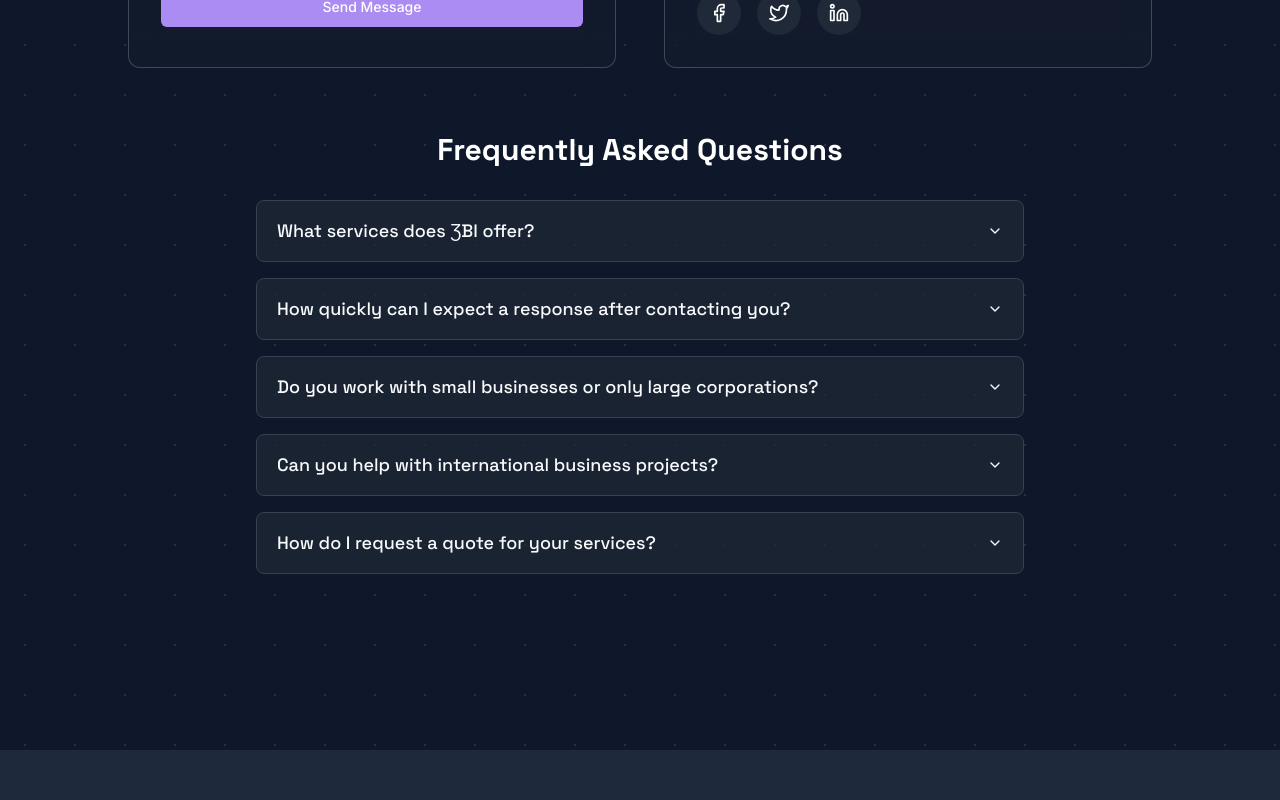
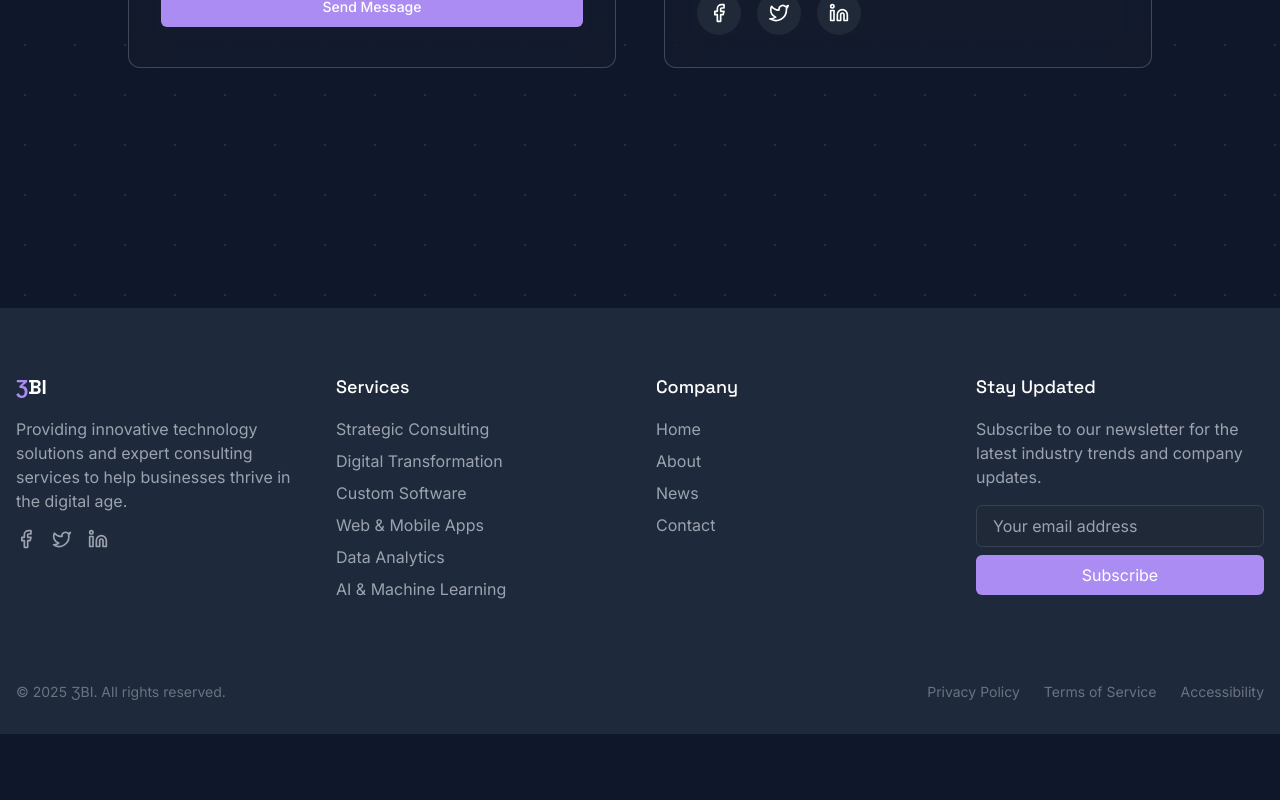
Before and after one commit to codyforbes44/cosmic-web-rebuild, a React (Vite) app: page /contact in a window 1280 px wide. Shown: the part 1080-1880 px from the top of the page. After the commit the page ends 1814 px from the top, so only its background shows below. Built offline with nearby package versions, Linux system fonts and the light colour scheme.

Commit message:
Visual edit in Lovable
Edited UI in Lovable

```diff
--- a/src/components/Footer.tsx
+++ b/src/components/Footer.tsx
@@ -1,10 +1,8 @@
 import { Link } from 'react-router-dom';
 import { Facebook, Twitter, Linkedin } from 'lucide-react';
 import { serviceCategories, navLinks } from './navbar/constants';
-
 const Footer = () => {
-  return (
-    <footer className="bg-space-deep-blue pt-16 pb-8 border-t border-gray-800">
+  return <footer className="bg-space-deep-blue pt-16 pb-8 border-t border-gray-800">
       <div className="container mx-auto px-4">
         <div className="grid grid-cols-1 md:grid-cols-2 lg:grid-cols-4 gap-8 mb-12">
           <div>
@@ -28,28 +26,26 @@ const Footer = () => {
           <div>
             <h3 className="text-lg font-medium mb-4 text-white">Services</h3>
             <ul className="space-y-2">
-              {serviceCategories.map((service) => (
-                <li key={service.href}>
-                  <Link to={service.href} className="footer-link hover:text-[color:var(--color)]" style={{ "--color": service.color } as React.CSSProperties}>
+              {serviceCategories.map(service => <li key={service.href}>
+                  <Link to={service.href} className="footer-link hover:text-[color:var(--color)]" style={{
+                "--color": service.color
+              } as React.CSSProperties}>
                     {service.title}
                   </Link>
-                </li>
-              ))}
+                </li>)}
             </ul>
           </div>
 
           <div>
             <h3 className="text-lg font-medium mb-4 text-white">Company</h3>
             <ul className="space-y-2">
-              {navLinks.map((link) => (
-                <li key={link.path}>
+              {navLinks.map(link => <li key={link.path}>
                   <Link to={link.path} className="footer-link">
                     {link.name}
                   </Link>
-                </li>
-              ))}
+                </li>)}
               {/* Keep Contact link separately as it's likely important */}
-              <li><Link to="/contact" className="footer-link">Contact</Link></li>
+
             </ul>
           </div>
 
@@ -57,15 +53,8 @@ const Footer = () => {
             <h3 className="text-lg font-medium mb-4 text-white">Stay Updated</h3>
             <p className="text-gray-400 mb-4">Subscribe to our newsletter for the latest industry trends and company updates.</p>
             <form className="flex flex-col space-y-2">
-              <input
-                type="email"
-                placeholder="Your email address"
-                className="px-4 py-2 bg-gray-800 border border-gray-700 rounded-md focus:outline-none focus:border-accent"
-              />
-              <button
-                type="submit"
-                className="bg-accent hover:bg-accent/80 text-white px-4 py-2 rounded-md transition-colors"
-              >
+              <input type="email" placeholder="Your email address" className="px-4 py-2 bg-gray-800 border border-gray-700 rounded-md focus:outline-none focus:border-accent" />
+              <button type="submit" className="bg-accent hover:bg-accent/80 text-white px-4 py-2 rounded-md transition-colors">
                 Subscribe
               </button>
             </form>
@@ -83,8 +72,6 @@ const Footer = () => {
           </div>
         </div>
       </div>
-    </footer>
-  );
+    </footer>;
 };
-
 export default Footer;
--- a/src/components/contact/ContactFAQ.tsx
+++ b/src/components/contact/ContactFAQ.tsx
@@ -1,59 +1,6 @@
-
 import React from 'react';
 import { Accordion, AccordionContent, AccordionItem, AccordionTrigger } from "@/components/ui/accordion";
-
 const ContactFAQ = () => {
-  return (
-    <div className="mt-12">
-      <h2 className="text-3xl font-bold text-center mb-8 text-white">Frequently Asked Questions</h2>
-      <Accordion type="single" collapsible className="space-y-4 max-w-3xl mx-auto">
-        <AccordionItem value="item-1" className="bg-gray-800/70 rounded-lg border border-gray-700">
-          <AccordionTrigger className="px-5 py-4 text-lg font-medium hover:no-underline">
-            What services does ƷBI offer?
-          </AccordionTrigger>
-          <AccordionContent className="px-5 pb-4 pt-1 text-gray-300">
-            ƷBI offers a comprehensive range of business services including business consulting, data analytics, market research, strategic planning, digital transformation, and much more. We customize our services to meet your specific business needs.
-          </AccordionContent>
-        </AccordionItem>
-
-        <AccordionItem value="item-2" className="bg-gray-800/70 rounded-lg border border-gray-700">
-          <AccordionTrigger className="px-5 py-4 text-lg font-medium hover:no-underline">
-            How quickly can I expect a response after contacting you?
-          </AccordionTrigger>
-          <AccordionContent className="px-5 pb-4 pt-1 text-gray-300">
-            We strive to respond to all inquiries within 24 business hours. For urgent matters, please indicate this in your message, and we'll prioritize your request.
-          </AccordionContent>
-        </AccordionItem>
-
-        <AccordionItem value="item-3" className="bg-gray-800/70 rounded-lg border border-gray-700">
-          <AccordionTrigger className="px-5 py-4 text-lg font-medium hover:no-underline">
-            Do you work with small businesses or only large corporations?
-          </AccordionTrigger>
-          <AccordionContent className="px-5 pb-4 pt-1 text-gray-300">
-            We work with businesses of all sizes, from startups and small businesses to large enterprises. Our services are scalable and can be tailored to suit the needs and budget of your organization.
-          </AccordionContent>
-        </AccordionItem>
-
-        <AccordionItem value="item-4" className="bg-gray-800/70 rounded-lg border border-gray-700">
-          <AccordionTrigger className="px-5 py-4 text-lg font-medium hover:no-underline">
-            Can you help with international business projects?
-          </AccordionTrigger>
-          <AccordionContent className="px-5 pb-4 pt-1 text-gray-300">
-            Yes, we have experience working with international clients and can assist with global business strategies, market entry plans, and cross-border partnerships. Our team understands the complexities of international business operations.
-          </AccordionContent>
-        </AccordionItem>
-
-        <AccordionItem value="item-5" className="bg-gray-800/70 rounded-lg border border-gray-700">
-          <AccordionTrigger className="px-5 py-4 text-lg font-medium hover:no-underline">
-            How do I request a quote for your services?
-          </AccordionTrigger>
-          <AccordionContent className="px-5 pb-4 pt-1 text-gray-300">
-            You can request a quote by filling out our contact form on this page, visiting our Get Quote page, or directly emailing us at info@zbi.com. Please provide details about your project so we can provide an accurate estimate.
-          </AccordionContent>
-        </AccordionItem>
-      </Accordion>
-    </div>
-  );
+  return;
 };
-
 export default ContactFAQ;
```
